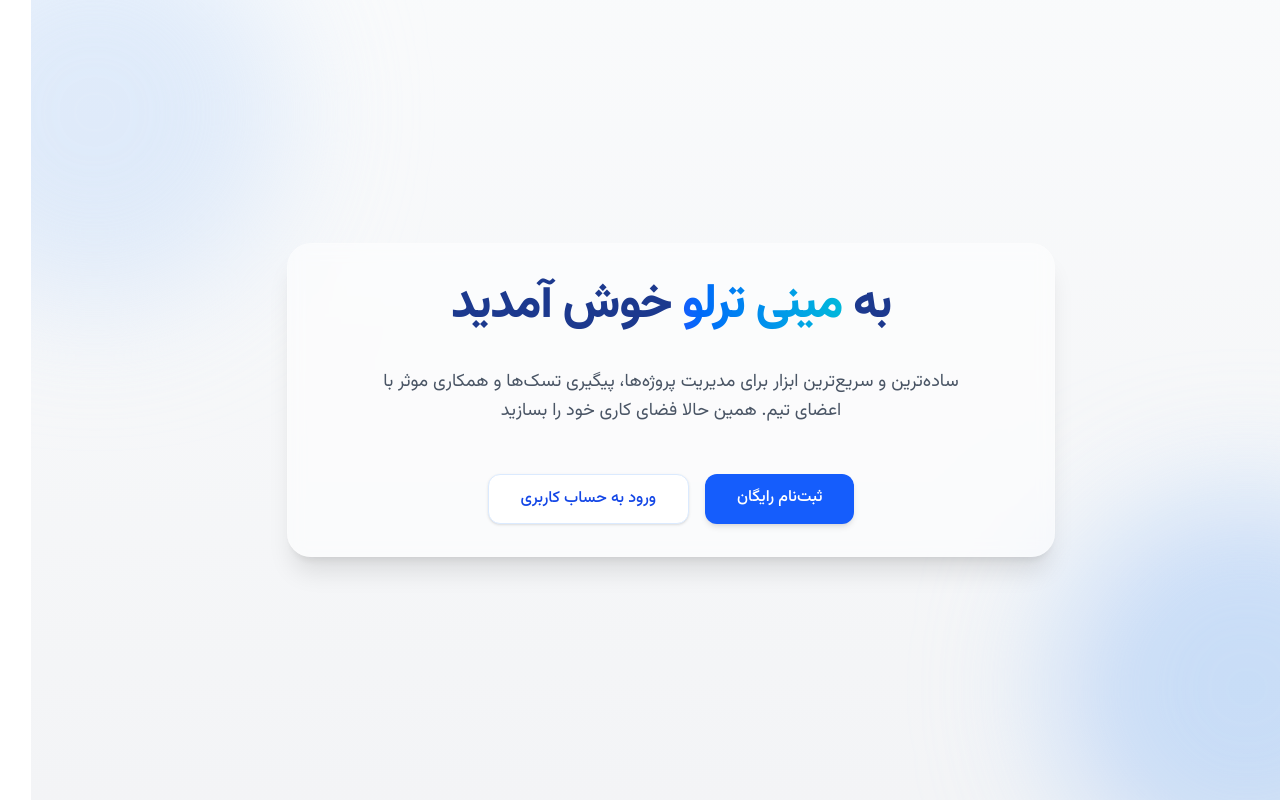
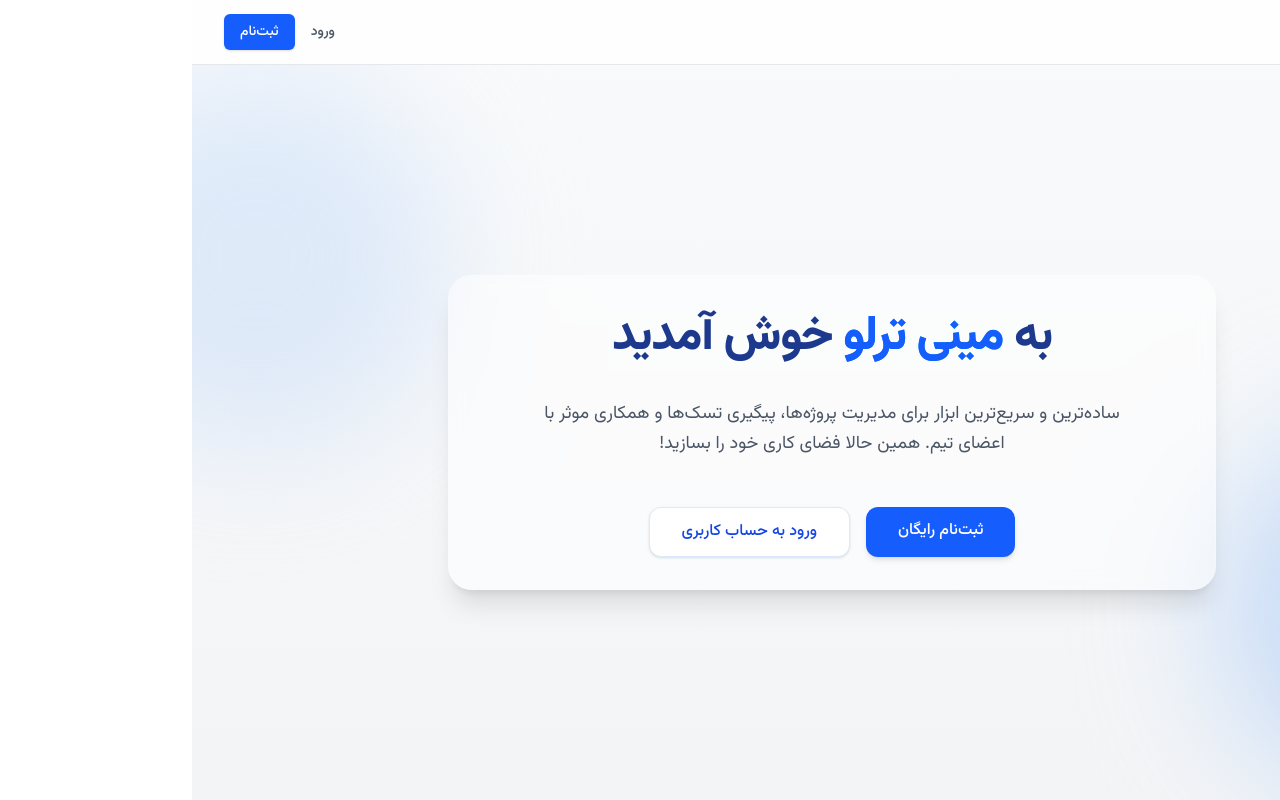
Before and after one commit to SASA-2020/mini-trello, a Next.js app: page / in a window 1280 px wide. Built offline with nearby package versions, Linux system fonts and the light colour scheme; no server answers.

Commit message:
feat(board): add user specific task filter to kanban board

```diff
--- a/app/dashboard/projects/[id]/page.tsx
+++ b/app/dashboard/projects/[id]/page.tsx
@@ -99,6 +99,7 @@
           initialTasks={formattedTasks}
           projectId={projectId}
           members={projectMembers}
+          currentUserId={userId}
         />
       </div>
     </div>
--- a/app/page.tsx
+++ b/app/page.tsx
@@ -1,15 +1,23 @@
 import Link from "next/link";
+import { cookies } from "next/headers";
+import Navbar from "@/components/Navbar";
 
-export default function Home() {
+export default async function Home() {
+  const cookieStore = await cookies();
+  const userId = cookieStore.get("user_session")?.value;
+
   return (
-    <main className="flex min-h-screen flex-col items-center justify-center bg-linear-to-b from-gray-50 to-gray-100 px-4 relative overflow-hidden">
-      <div className="absolute top-[-10%] left-[-10%] w-96 h-96 bg-blue-100 rounded-full mix-blend-multiply filter blur-3xl opacity-70"></div>
-      <div className="absolute bottom-[-10%] right-[-10%] w-96 h-96 bg-blue-200 rounded-full mix-blend-multiply filter blur-3xl opacity-70"></div>
+    <div className="min-h-screen bg-linear-to-b from-gray-50 to-gray-100 flex flex-col">
+      <Navbar />
+
+      <main className="flex-1 flex flex-col items-center justify-center px-4 relative overflow-hidden py-20">
+        <div className="absolute top-[0%] left-[-10%] w-96 h-96 bg-blue-100 rounded-full mix-blend-multiply filter blur-3xl opacity-70"></div>
+        <div className="absolute bottom-[0%] right-[-10%] w-96 h-96 bg-blue-200 rounded-full mix-blend-multiply filter blur-3xl opacity-70"></div>
 
         <div className="z-10 text-center max-w-3xl mx-auto space-y-8 p-8 bg-white/50 backdrop-blur-sm rounded-3xl border border-white/20 shadow-xl">
           <h1 className="text-4xl md:text-5xl font-extrabold text-blue-900 tracking-tight leading-tight">
             به{" "}
-          <span className="text-transparent bg-clip-text bg-linear-to-r from-blue-600 to-cyan-500">
+            <span className="text-blue-600 bg-clip-text bg-linear-to-r from-blue-600 to-cyan-500">
               مینی ترلو
             </span>{" "}
             خوش آمدید
@@ -17,10 +25,19 @@
 
           <p className="text-lg text-gray-600 leading-relaxed md:px-12">
             ساده‌ترین و سریع‌ترین ابزار برای مدیریت پروژه‌ها، پیگیری تسک‌ها و
-          همکاری موثر با اعضای تیم. همین حالا فضای کاری خود را بسازید
+            همکاری موثر با اعضای تیم. همین حالا فضای کاری خود را بسازید!
           </p>
 
           <div className="flex flex-col sm:flex-row gap-4 justify-center mt-8 pt-4">
+            {userId ? (
+              <Link
+                href="/dashboard"
+                className="px-8 py-3 bg-blue-600 text-white font-medium rounded-xl shadow-md hover:bg-blue-700 hover:shadow-lg transition-all transform hover:-translate-y-0.5 flex items-center justify-center gap-2"
+              >
+                ورود به داشبورد فضای کاری ➔
+              </Link>
+            ) : (
+              <>
                 <Link
                   href="/register"
                   className="px-8 py-3 bg-blue-600 text-white font-medium rounded-xl shadow-md hover:bg-blue-700 hover:shadow-lg transition-all transform hover:-translate-y-0.5"
@@ -33,8 +50,11 @@
                 >
                   ورود به حساب کاربری
                 </Link>
+              </>
+            )}
           </div>
         </div>
       </main>
+    </div>
   );
 }
--- a/components/KanbanBoard.tsx
+++ b/components/KanbanBoard.tsx
@@ -20,18 +20,23 @@
   initialTasks,
   projectId,
   members,
+  currentUserId,
 }: {
   initialTasks: Task[];
   projectId: string;
   members: Member[];
+  currentUserId: string;
 }) {
   const [prevInitialTasks, setPrevInitialTasks] = useState(initialTasks);
   const [tasks, setTasks] = useState<Task[]>(initialTasks);
+
+  const [filterMode, setFilterMode] = useState<"all" | "mine">("all");
 
   if (initialTasks !== prevInitialTasks) {
     setPrevInitialTasks(initialTasks);
     setTasks(initialTasks);
   }
+
   const handleDragStart = (e: React.DragEvent, taskId: string) => {
     e.dataTransfer.setData("taskId", taskId);
   };
@@ -54,13 +59,18 @@
     await updateTaskStatus(taskId, newStatus, projectId);
   };
 
+  const visibleTasks =
+    filterMode === "mine"
+      ? tasks.filter((task) => task.assignee_id === currentUserId)
+      : tasks;
+
   const renderColumn = (
     title: string,
     status: "ToDo" | "InProgress" | "Done",
     bgColor: string,
     borderColor: string,
   ) => {
-    const columnTasks = tasks.filter((task) => task.status === status);
+    const columnTasks = visibleTasks.filter((task) => task.status === status);
 
     return (
       <div
@@ -128,7 +138,13 @@
                 </span>
 
                 {task.assignee ? (
-                  <div className="flex items-center gap-1.5 bg-purple-50 text-purple-700 px-2.5 py-1 rounded-full border border-purple-100 text-xs font-semibold">
+                  <div
+                    className={`flex items-center gap-1.5 px-2.5 py-1 rounded-full border text-xs font-semibold ${
+                      task.assignee_id === currentUserId
+                        ? "bg-blue-50 text-blue-700 border-blue-100"
+                        : "bg-purple-50 text-purple-700 border-purple-100"
+                    }`}
+                  >
                     <span>👤</span>
                     <span>{task.assignee.name}</span>
                   </div>
@@ -143,7 +159,9 @@
 
           {columnTasks.length === 0 && (
             <div className="text-center text-gray-400 text-sm mt-8 border-2 border-dashed border-gray-200 rounded-lg py-8">
-              تسک‌ها را اینجا رها کنید
+              {filterMode === "mine"
+                ? "شما در این وضعیت تسکی ندارید"
+                : "تسک‌ها را اینجا رها کنید"}
             </div>
           )}
         </div>
@@ -152,6 +170,24 @@
   };
 
   return (
+    <div className="space-y-4">
+      <div className="flex justify-start">
+        <div className="bg-white p-1 rounded-lg shadow-sm border border-gray-200 inline-flex">
+          <button
+            onClick={() => setFilterMode("all")}
+            className={`px-4 py-1.5 rounded-md text-sm font-medium transition-colors cursor-pointer ${filterMode === "all" ? "bg-blue-100 text-blue-700" : "text-gray-500 hover:text-gray-700"}`}
+          >
+            همه تسک‌ها
+          </button>
+          <button
+            onClick={() => setFilterMode("mine")}
+            className={`px-4 py-1.5 rounded-md text-sm font-medium transition-colors cursor-pointer ${filterMode === "mine" ? "bg-blue-100 text-blue-700" : "text-gray-500 hover:text-gray-700"}`}
+          >
+            فقط تسک‌های من
+          </button>
+        </div>
+      </div>
+
       <div className="grid grid-cols-1 md:grid-cols-3 gap-6">
         {renderColumn("برای انجام", "ToDo", "bg-gray-50", "border-gray-200")}
         {renderColumn(
@@ -160,7 +196,13 @@
           "bg-blue-50/50",
           "border-blue-100",
         )}
-      {renderColumn("تکمیل شده", "Done", "bg-green-50/50", "border-green-100")}
+        {renderColumn(
+          "تکمیل شده",
+          "Done",
+          "bg-green-50/50",
+          "border-green-100",
+        )}
+      </div>
     </div>
   );
 }
--- a/components/Navbar.tsx
+++ b/components/Navbar.tsx
@@ -1,16 +1,18 @@
-"use client";
-
 import Link from "next/link";
 import { logoutUser } from "@/actions/auth";
+import { cookies } from "next/headers";
 
-export default function Navbar() {
+export default async function Navbar() {
+  const cookieStore = await cookies();
+  const userId = cookieStore.get("user_session")?.value;
+
   return (
-    <nav className="bg-white border-b border-gray-200 sticky top-0 z-40">
+    <nav className="bg-white/80 backdrop-blur-md border-b border-gray-200 sticky top-0 z-50">
       <div className="max-w-7xl mx-auto px-4 sm:px-6 lg:px-8">
         <div className="flex justify-between h-16 items-center">
           <div className="shrink-0 flex items-center">
             <Link
-              href="/dashboard"
+              href="/"
               className="text-xl font-bold text-blue-600 tracking-tight"
             >
               مینی ترلو
@@ -18,6 +20,8 @@
           </div>
 
           <div className="flex items-center gap-4">
+            {userId ? (
+              <>
                 <Link
                   href="/dashboard"
                   className="text-sm font-medium text-gray-600 hover:text-gray-900 transition-colors"
@@ -35,6 +39,23 @@
                     خروج
                   </button>
                 </form>
+              </>
+            ) : (
+              <>
+                <Link
+                  href="/login"
+                  className="text-sm font-medium text-gray-600 hover:text-blue-600 transition-colors"
+                >
+                  ورود
+                </Link>
+                <Link
+                  href="/register"
+                  className="text-sm font-medium bg-blue-600 text-white px-4 py-2 rounded-md hover:bg-blue-700 transition-colors shadow-sm"
+                >
+                  ثبت‌نام
+                </Link>
+              </>
+            )}
           </div>
         </div>
       </div>
```
Lines whose indentation alone changed are shown as unchanged.
